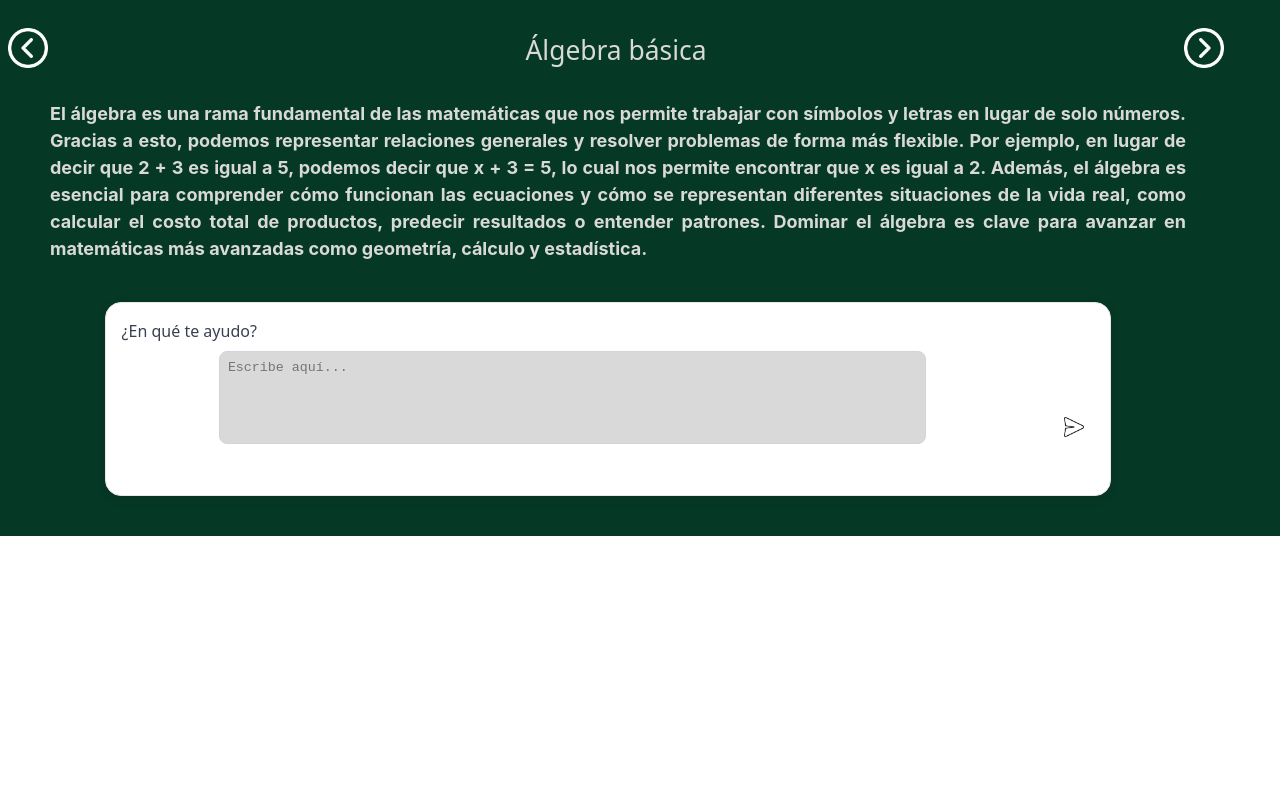
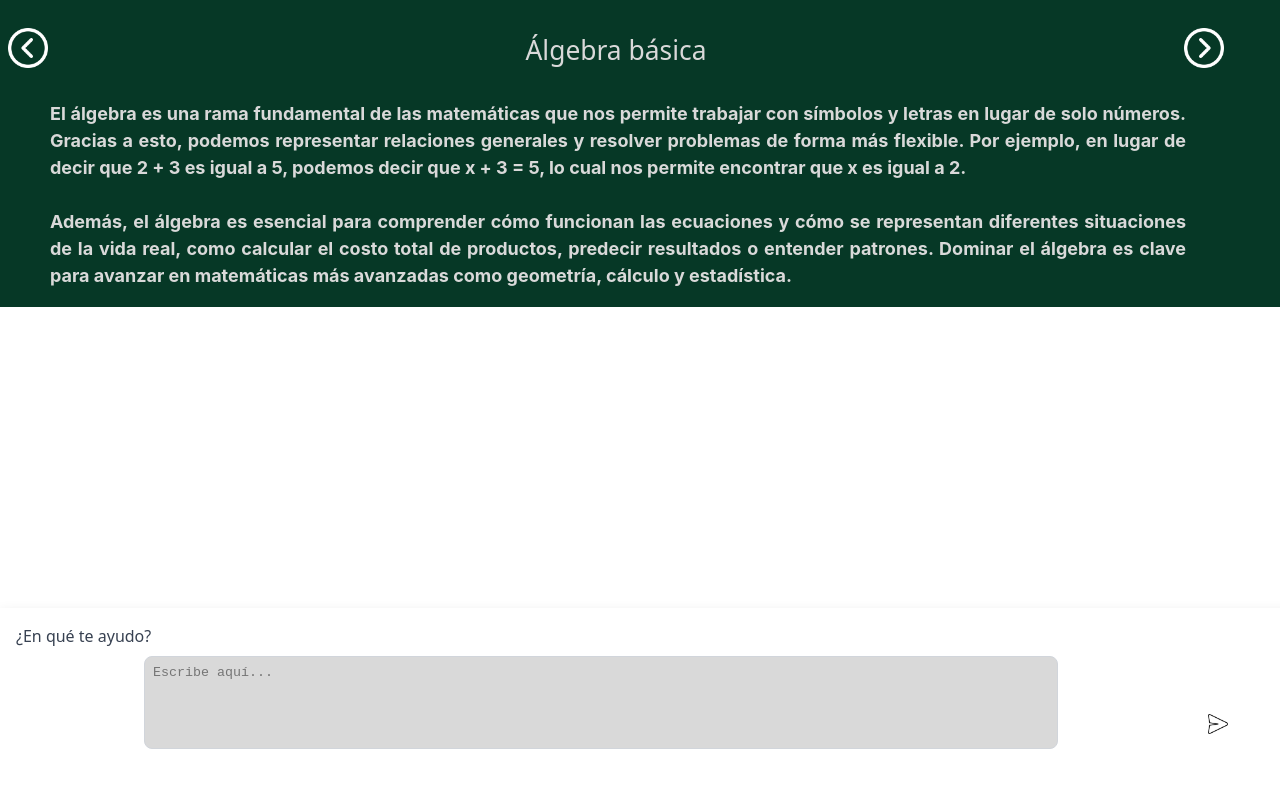
Before and after one commit to KevNunez5/Chiukhan_front, a React (Vite) app: page /topicsample in a window 1280 px wide. Shown: the top 788 px of the page. Built offline with nearby package versions, Linux system fonts and the light colour scheme; the HTML template or start-up script is replaced by a standard one.

Commit message:
Added chat box to the topic page and made it so it can do break lines from the JSON

```diff
--- a/src/components/ChatBot.css
+++ b/src/components/ChatBot.css
@@ -1,9 +1,10 @@
 .chat-box {
-  margin: 2.5rem auto;
-  width: 80%;
-  border-radius: 1rem;
+  position: fixed;
+  bottom: 0;
+  left: 0;
+  margin: 0 auto;
+  width: 100%;
   box-shadow: 0 4px 12px rgba(0, 0, 0, 0.1);
-  border: 1px solid #e5e7eb;
   background-color: white;
   padding: 1rem;
   display: flex;
@@ -57,7 +58,7 @@
 .chat-send-icon {
   position: absolute;
   right: 0.5rem;
-  bottom: 0.5rem;
+  bottom: 1rem;
   background: none;
   border: none;
   padding: 0;
@@ -71,7 +72,7 @@
 .chat-send-icon img {
   width: 20px;
   height: 20px;
-  padding-right: 2px;
+  padding-right: 60px;
 }
 
 .chat-send-icon:active img {
--- a/src/components/ChatBot.tsx
+++ b/src/components/ChatBot.tsx
@@ -25,7 +25,7 @@ const ChatBox: React.FC = () => {
     } catch (err) {
         console.error("Error sending message:", err);
     } finally {
-        console.log("Sent"); // This will run no matter what
+        console.log("Sent");
     }
     };
 
--- a/src/pages/Topics/TopicSample.css
+++ b/src/pages/Topics/TopicSample.css
@@ -1,4 +1,4 @@
-.max-width {
+.topic-section {
   width: 100vw;
   margin: 0;
   padding: 0;
@@ -21,4 +21,6 @@
   font-weight: bold;
   font-family: 'Inter', sans-serif;
   font-size: 18px;
+  background-color: #063826;
+  white-space: pre-wrap;
 }
--- a/src/pages/Topics/TopicSample.tsx
+++ b/src/pages/Topics/TopicSample.tsx
@@ -8,7 +8,7 @@ export default function TopicSample() {
     const tema = curso.temas[0];
 
     return (
-        <div className="max-width">
+        <div className="topic-section">
             <TopicNavigator
                 text={tema.titulo}
                 prevUrl="https://www.youtube.com"
@@ -17,7 +17,9 @@ export default function TopicSample() {
             <div className="topic-content">
                 <p>{tema.contenido}</p>
             </div>
-            <ChatBot />
+            <div className="chat-section">
+                <ChatBot />
+            </div>
         </div>
     );
 }
```
Lines whose indentation alone changed are shown as unchanged.
